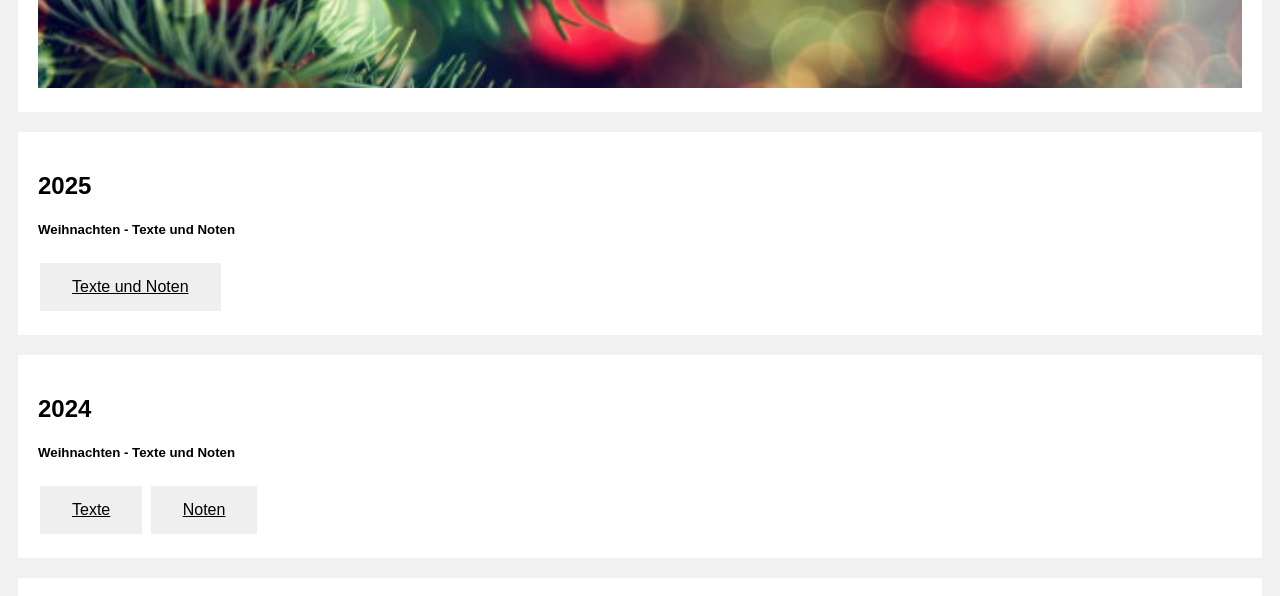
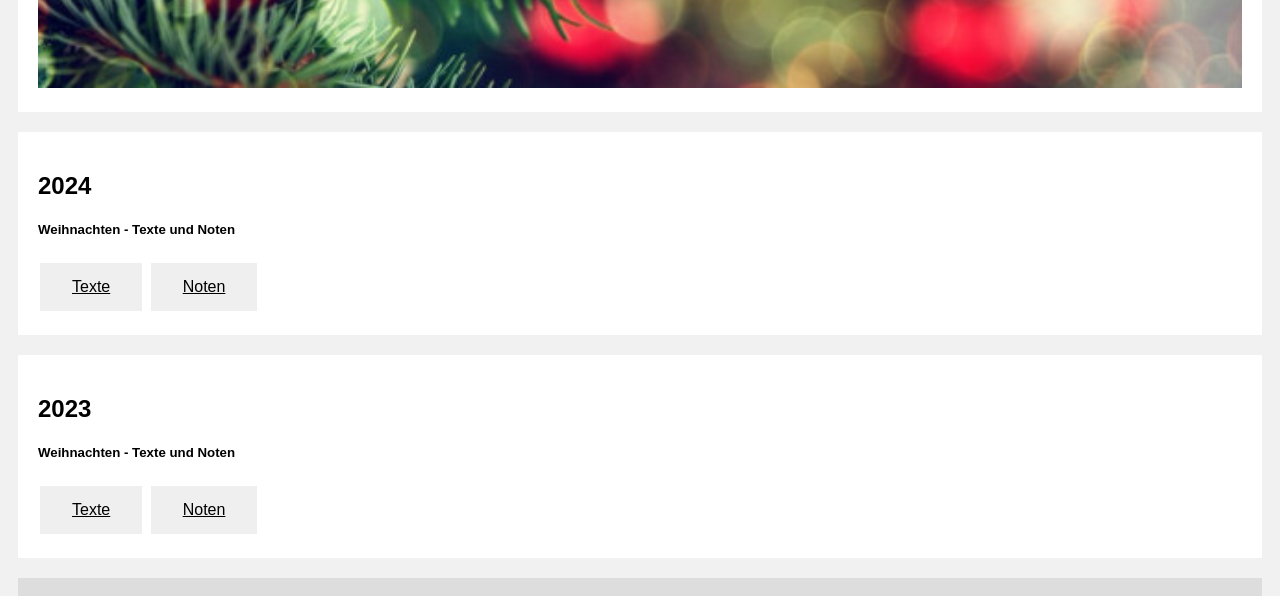
Before and after one commit to SteinerMark673/lieder-lg, a plain HTML site: page weihnachten/wn-allgemein.html in a window 1280 px wide. Shown: the part 940-1536 px from the top of the page. Drawn offline with Linux system fonts and the light colour scheme.

Commit message:
Update wn-allgemein.html

```diff
--- a/weihnachten/wn-allgemein.html
+++ b/weihnachten/wn-allgemein.html
@@ -25,11 +25,7 @@
     <div class="card">
       <img src="../images/weihnachten-symbolbild.jpeg" style="width:100%; object-fit:cover;" alt="Weihnachten">
     </div>
-    <div class="card">
-      <h2>2025</h2>
-      <h5>Weihnachten - Texte und Noten</h5>
-      <button><a href="2025/2025.html" class="link">Texte und Noten</a></button>
-    </div>
+
     <div class="card">
       <h2>2024</h2>
       <h5>Weihnachten - Texte und Noten</h5>
```
